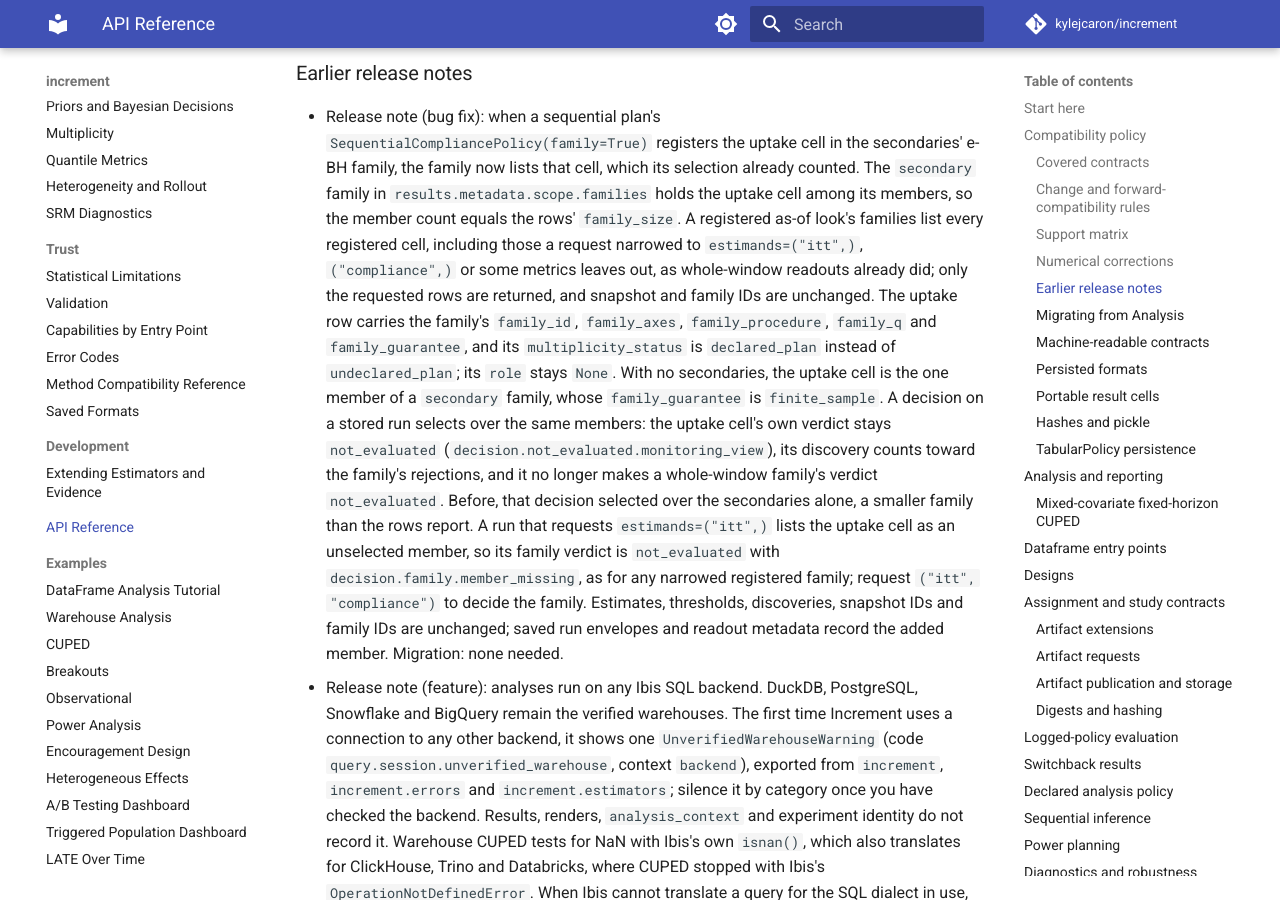
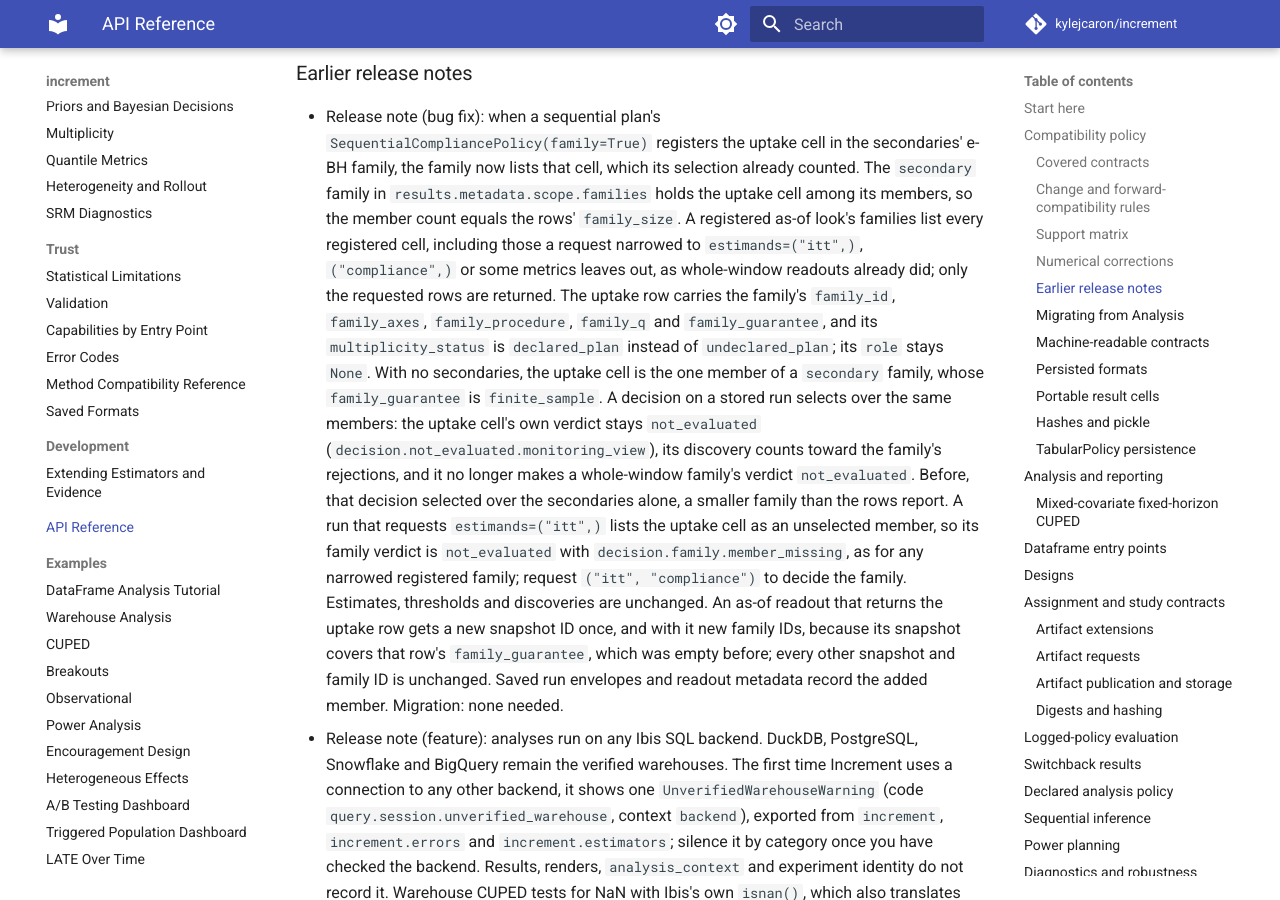
Before and after one commit to kylejcaron/increment, an MkDocs documentation site: the page built from docs/api.md, in a window 1280 px wide and 900 px high, scrolled down 3686 px. Built offline with MkDocs 1.6.1 and Material for MkDocs 9.7.7, drawn with Linux system fonts in a browser that asks for light colours; comment, search, counter and statistics services are not loaded.

Commit message:
docs: state which as-of readouts get new snapshot and family IDs
An as-of readout that returns a registered uptake row gets a new snapshot ID once, because that row now carries its family's guarantee; whole-window readouts and as-of readouts without the uptake row keep their IDs.

```diff
--- a/docs/api.md
+++ b/docs/api.md
@@ -136,12 +136,11 @@ values.
   look's families list every registered cell, including those a request
   narrowed to `estimands=("itt",)`, `("compliance",)` or some metrics leaves
   out, as whole-window readouts already did; only the requested rows are
-  returned, and snapshot and family IDs are unchanged. The uptake row
-  carries the family's `family_id`, `family_axes`, `family_procedure`,
-  `family_q` and `family_guarantee`, and its `multiplicity_status` is
-  `declared_plan` instead of `undeclared_plan`; its `role` stays `None`. With
-  no secondaries, the uptake cell is the one member of a `secondary` family,
-  whose `family_guarantee` is `finite_sample`.
+  returned. The uptake row carries the family's `family_id`, `family_axes`,
+  `family_procedure`, `family_q` and `family_guarantee`, and its
+  `multiplicity_status` is `declared_plan` instead of `undeclared_plan`; its
+  `role` stays `None`. With no secondaries, the uptake cell is the one member
+  of a `secondary` family, whose `family_guarantee` is `finite_sample`.
   A decision on a stored run selects over the same members: the uptake cell's
   own verdict stays `not_evaluated`
   (`decision.not_evaluated.monitoring_view`), its discovery counts toward the
@@ -151,9 +150,12 @@ values.
   `estimands=("itt",)` lists the uptake cell as an unselected member, so its
   family verdict is `not_evaluated` with `decision.family.member_missing`, as
   for any narrowed registered family; request `("itt", "compliance")` to
-  decide the family. Estimates, thresholds, discoveries, snapshot IDs and
-  family IDs are unchanged; saved run envelopes and readout metadata record
-  the added member. Migration: none needed.
+  decide the family. Estimates, thresholds and discoveries are unchanged. An
+  as-of readout that returns the uptake row gets a new snapshot ID once, and
+  with it new family IDs, because its snapshot covers that row's
+  `family_guarantee`, which was empty before; every other snapshot and family
+  ID is unchanged. Saved run envelopes and readout metadata record the added
+  member. Migration: none needed.
 - Release note (feature): analyses run on any Ibis SQL backend. DuckDB,
   PostgreSQL, Snowflake and BigQuery remain the verified warehouses. The first
   time Increment uses a connection to any other backend, it shows one
```
